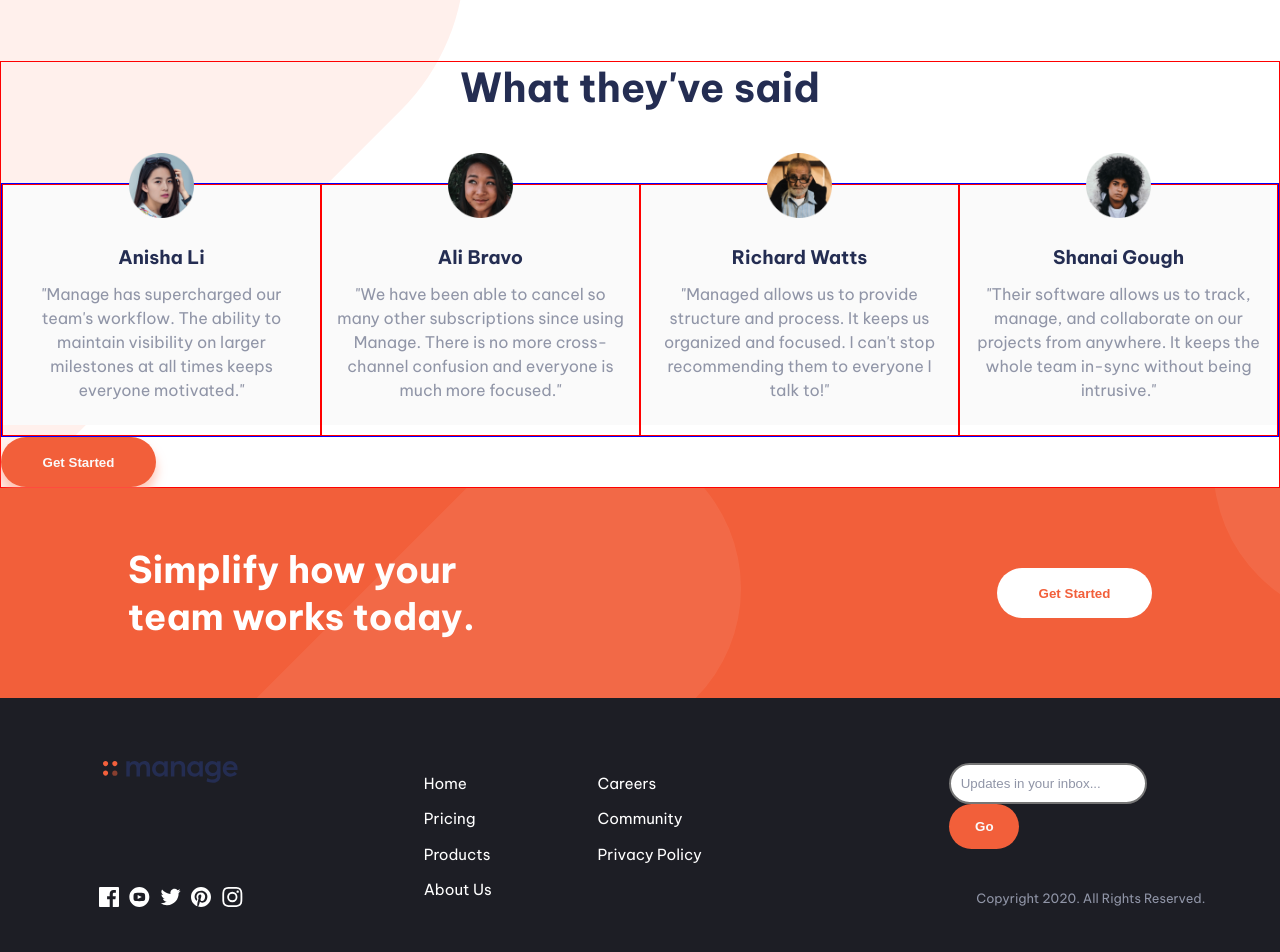
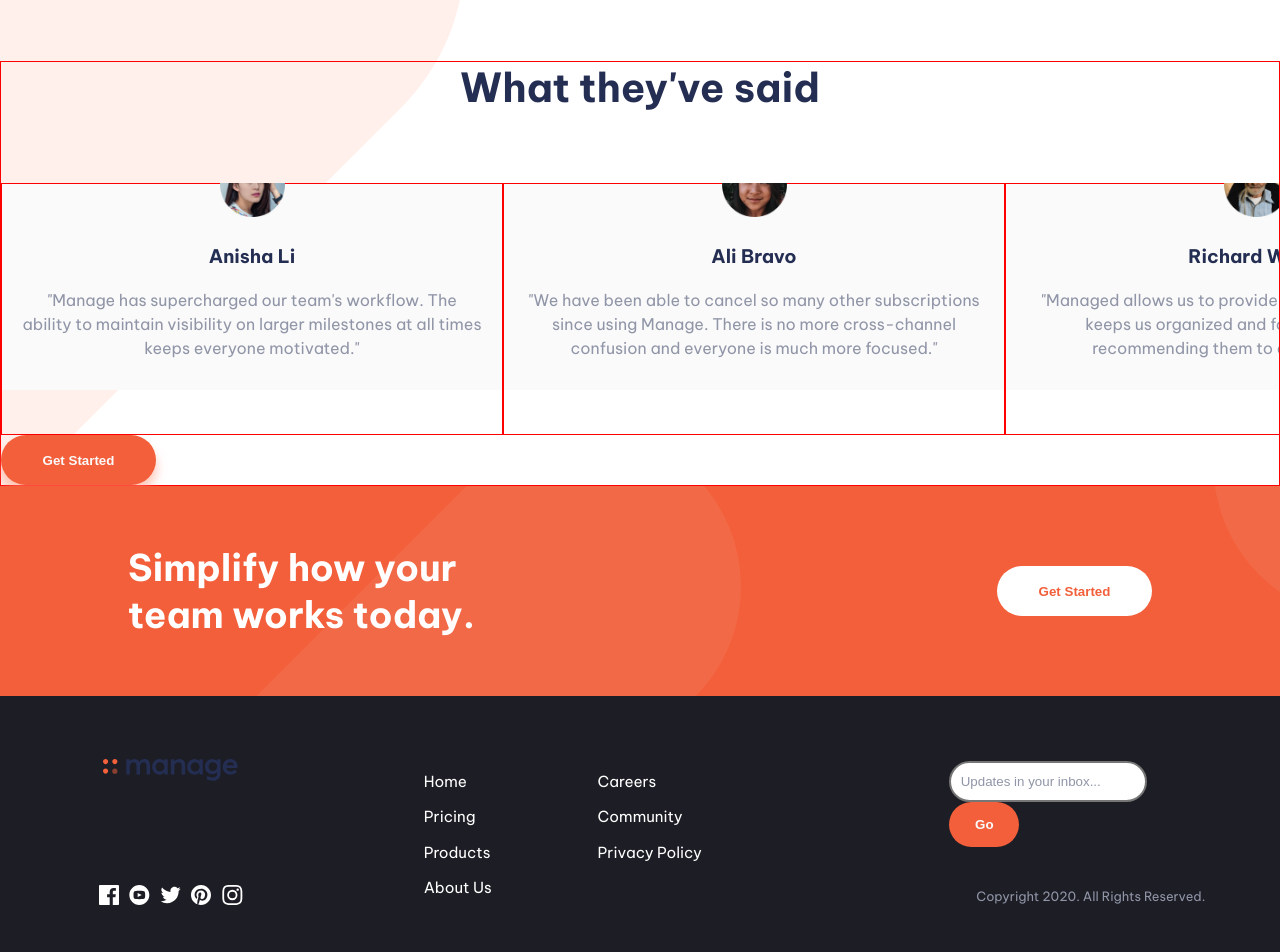
Before and after one commit to jeffestella/manage-landing-page, a React (Create React App) app: page / in a window 1280 px wide. Shown: the part 1360-2312 px from the top of the page. Built offline with nearby package versions, Linux system fonts and the light colour scheme.

Commit message:
SectionTestimonials: fix carousel layout

```diff
--- a/src/components/SectionTestimonials.module.css
+++ b/src/components/SectionTestimonials.module.css
@@ -17,11 +17,13 @@
 }
 
 .carousel {
-    border: 1px solid blue;
+    /* border: 1px solid blue; */
+    width: 100%;
 
-    display: flex;
-    flex-direction: row;
-    flex-wrap: nowrap;
-    justify-content: space-between;
+    display: grid;
+    grid-template-columns: repeat(4, auto);
+
+    overflow-x: scroll;
+    overflow-y:visible;
 
 }
```
